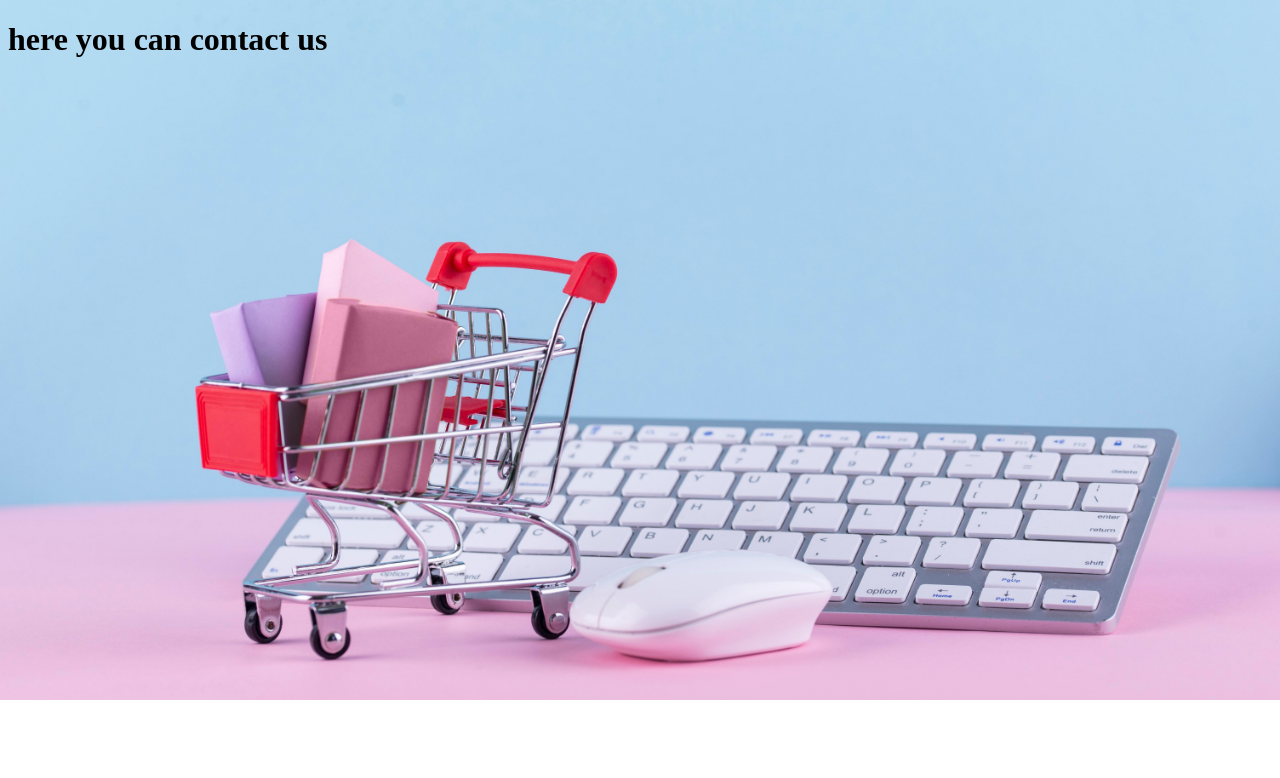
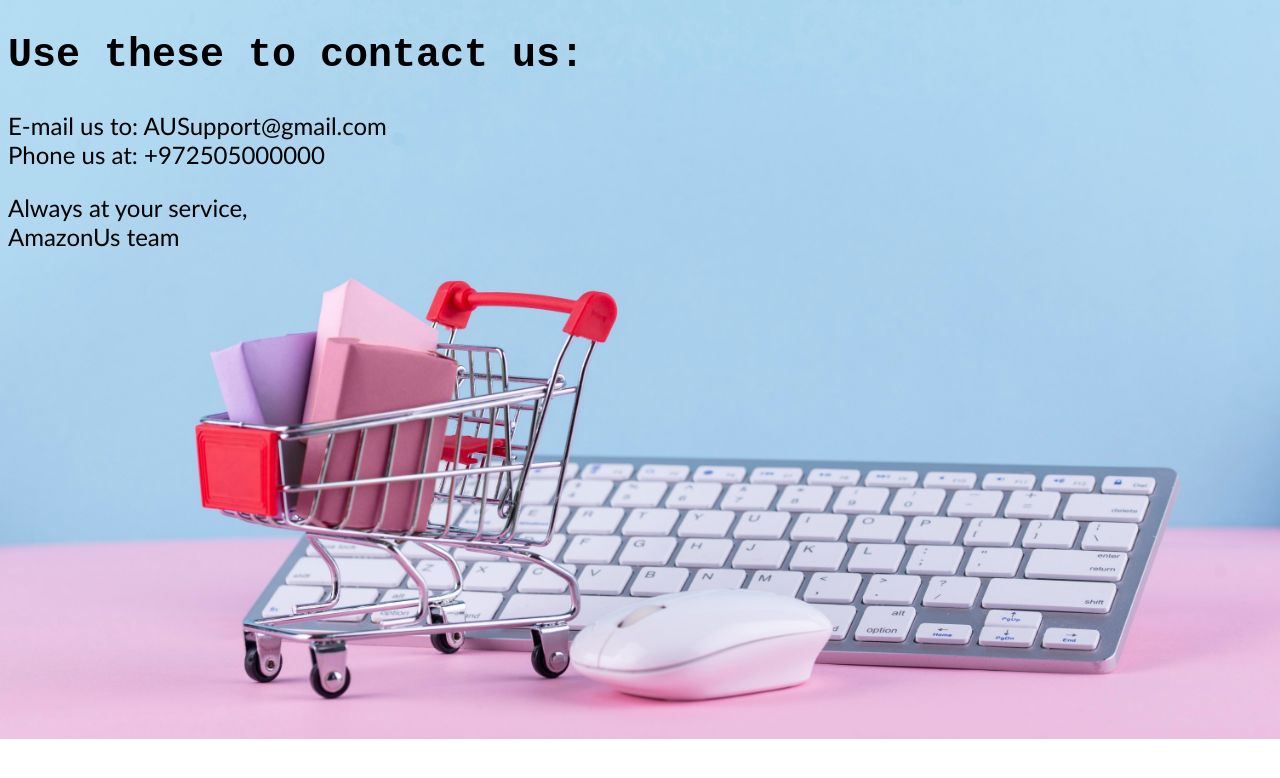
Before and after one commit to ZivFarin/AmazonUs, a React (Create React App) app in the folder frontend/: page /getInTouch in a window 1280 px wide. Shown: the top 778 px of the page. Built offline with nearby package versions, Linux system fonts and the light colour scheme.

Commit message:
Added ways to contact us (not real ways)

```diff
--- /dev/null
+++ b/frontend/src/components/GetInTouch.css
@@ -0,0 +1,14 @@
+@import url("https://fonts.googleapis.com/css2?family=Open+Sans:ital,wght@1,300;1,400&display=swap");
+
+h2 {
+  color: black;
+  font-size: 40px;
+  /*font-family: 'Lucida Handwriting', cursive;*/
+  font-family: "Courier New", Courier, monospace;
+}
+
+p {
+  color: black;
+  font-size: 24px;
+  font-family: "Gill Sans", "Gill Sans MT", Calibri, "Trebuchet MS", sans-serif;
+}
--- a/frontend/src/components/GetInTouch.js
+++ b/frontend/src/components/GetInTouch.js
@@ -1,7 +1,21 @@
-function GetInTouch (){
-    return (
-        <h1>here you can contact us</h1>
-    )
+import "./GetInTouch.css";
+
+function GetInTouch() {
+  return (
+    <div>
+      <h2>Use these to contact us:</h2>
+      <p>
+        E-mail us to: AUSupport@gmail.com
+        <br />
+        Phone us at: +972505000000
+      </p>
+      <p>
+        Always at your service,
+        <br />
+        AmazonUs team
+      </p>
+    </div>
+  );
 }
 
 export default GetInTouch;
```
